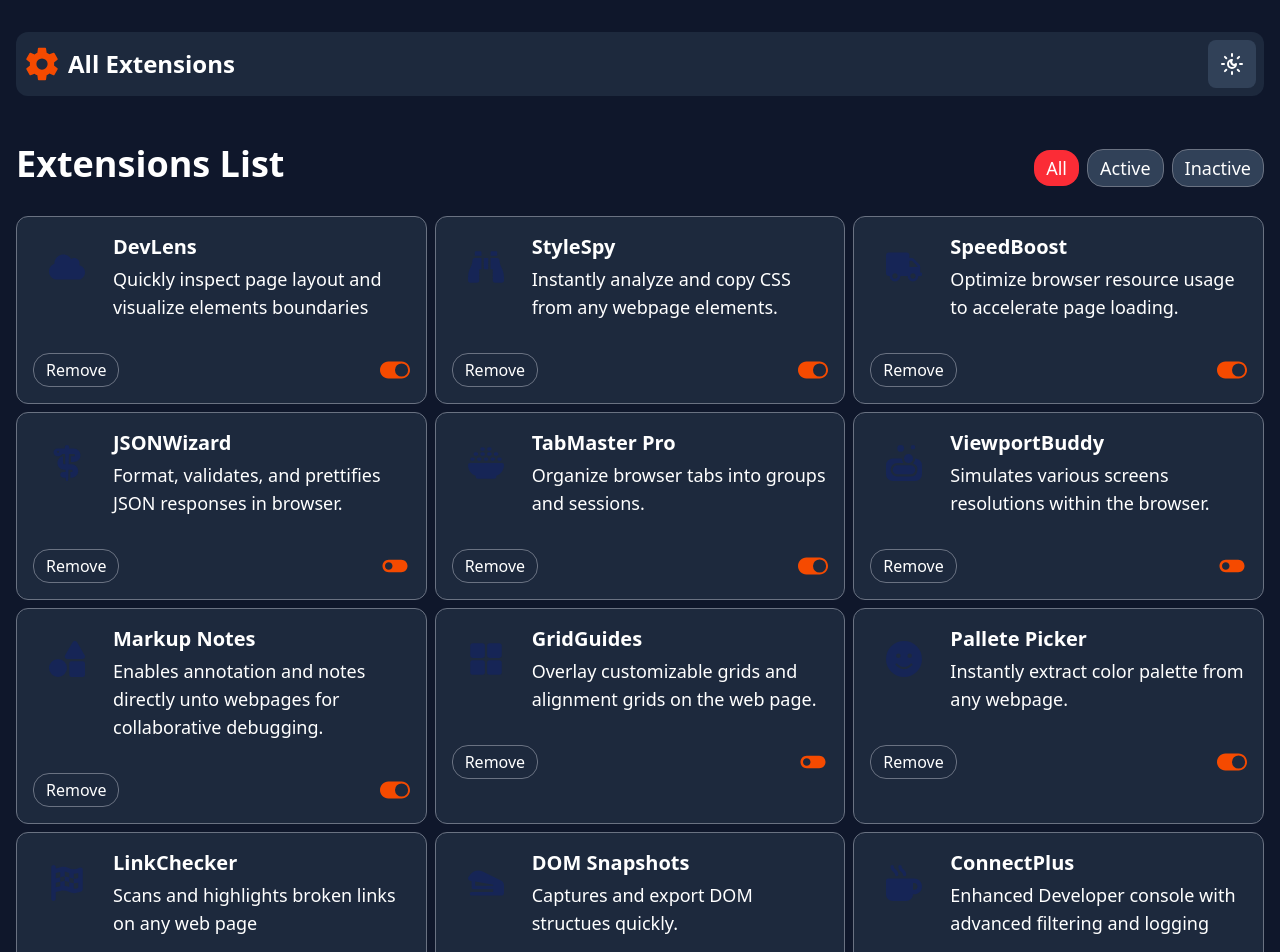
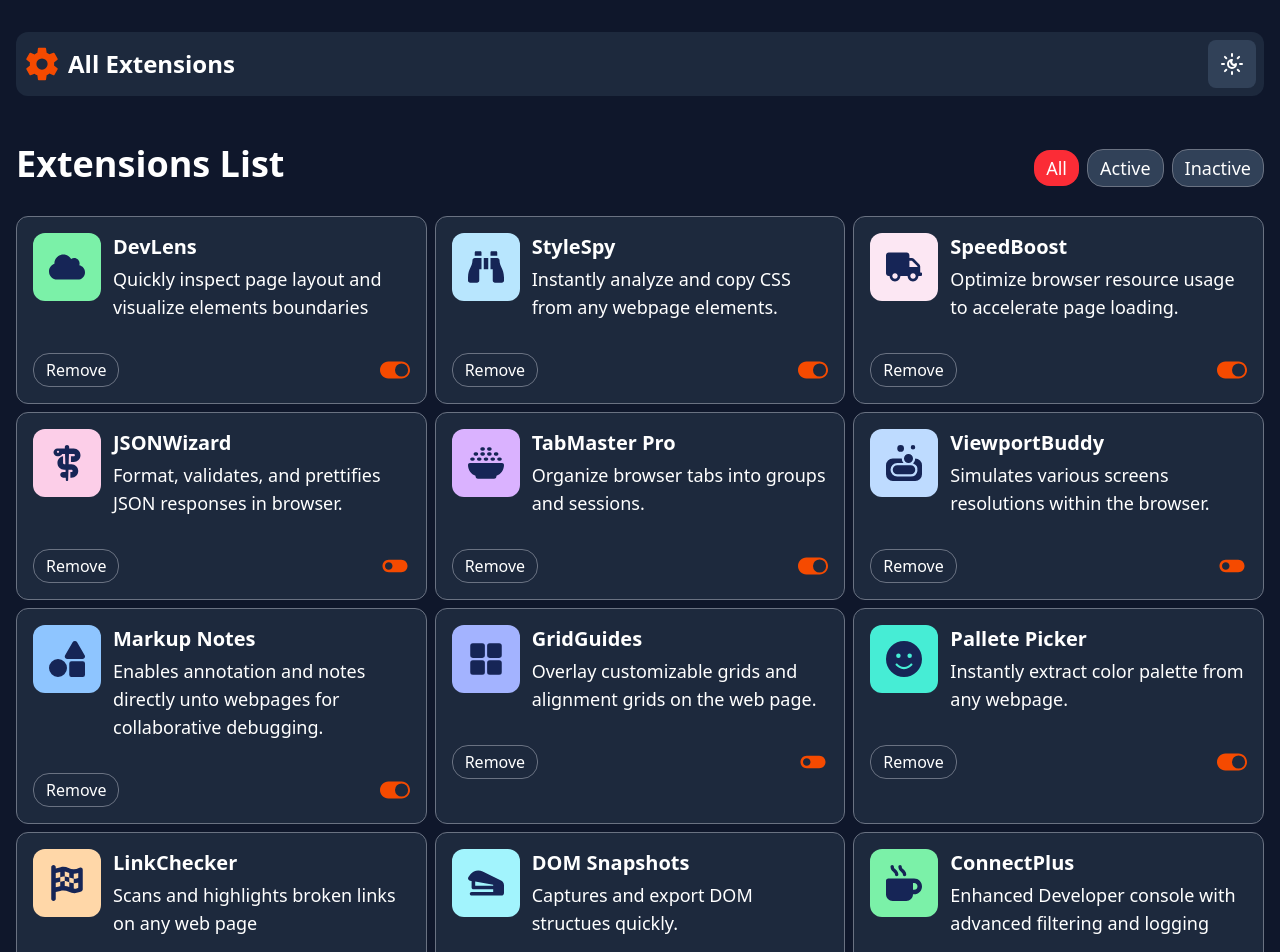
Before and after one commit to code4two/extension-manager-with-react, a React (Vite) app: page / in a window 1280 px wide. Shown: the top 952 px of the page. Built offline with nearby package versions, Linux system fonts and the light colour scheme.

Commit message:
updated file

```diff
--- a/src/pages/All.jsx
+++ b/src/pages/All.jsx
@@ -37,6 +37,7 @@ const All = () => {
             "Quickly inspect page layout and visualize elements boundaries"
           }
           toggleButton={<IoToggle />}
+          firstIconBg="bg-green-300"
         />
         <ExtensionCard
           firstIcon={<FaBinoculars />}
@@ -45,6 +46,7 @@ const All = () => {
             "Instantly analyze and copy CSS from any webpage elements."
           }
           toggleButton={<IoToggle />}
+          firstIconBg="bg-sky-200"
         />
         <ExtensionCard
           firstIcon={<FaTruck />}
@@ -53,6 +55,7 @@ const All = () => {
             "Optimize browser resource usage to accelerate page loading."
           }
           toggleButton={<IoToggle />}
+          firstIconBg="bg-pink-100"
         />
         <ExtensionCard
           firstIcon={<FaStaffSnake />}
@@ -61,12 +64,14 @@ const All = () => {
             "Format, validates, and prettifies JSON responses in browser."
           }
           toggleButton={<MdToggleOff />}
+          firstIconBg="bg-pink-200"
         />
         <ExtensionCard
           firstIcon={<FaBowlRice />}
           title={"TabMaster Pro"}
           description={"Organize browser tabs into groups and sessions."}
           toggleButton={<IoToggle />}
+          firstIconBg="bg-purple-300"
         />
         <ExtensionCard
           firstIcon={<FaSoap />}
@@ -75,6 +80,7 @@ const All = () => {
             "Simulates various screens resolutions within the browser."
           }
           toggleButton={<MdToggleOff />}
+          firstIconBg="bg-blue-200"
         />
         <ExtensionCard
           firstIcon={<FaShapes />}
@@ -83,6 +89,7 @@ const All = () => {
             "Enables annotation and notes directly unto webpages for collaborative debugging."
           }
           toggleButton={<IoToggle />}
+          firstIconBg="bg-blue-300"
         />
         <ExtensionCard
           firstIcon={<IoGrid />}
@@ -91,24 +98,28 @@ const All = () => {
             "Overlay customizable grids and alignment grids on the web page."
           }
           toggleButton={<MdToggleOff />}
+          firstIconBg="bg-indigo-300"
         />
         <ExtensionCard
           firstIcon={<FaFaceSmile />}
           title={"Pallete Picker"}
           description={"Instantly extract color palette from any webpage."}
           toggleButton={<IoToggle />}
+          firstIconBg="bg-teal-300"
         />
         <ExtensionCard
           firstIcon={<FaFlagCheckered />}
           title={"LinkChecker"}
           description={"Scans and highlights broken links on any web page"}
           toggleButton={<IoToggle />}
+          firstIconBg="bg-orange-200"
         />
         <ExtensionCard
           firstIcon={<FaStapler />}
           title={"DOM Snapshots"}
           description={"Captures and export DOM structues quickly."}
           toggleButton={<MdToggleOff />}
+          firstIconBg="bg-cyan-200"
         />
         <ExtensionCard
           firstIcon={<FaMugHot />}
@@ -117,6 +128,7 @@ const All = () => {
             "Enhanced Developer console with advanced filtering and logging"
           }
           toggleButton={<IoToggle />}
+          firstIconBg="bg-green-300"
         />
       </div>
     </div>
```
